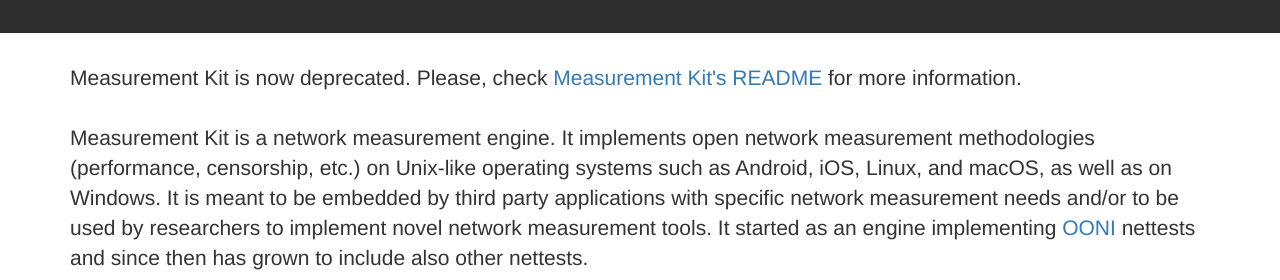
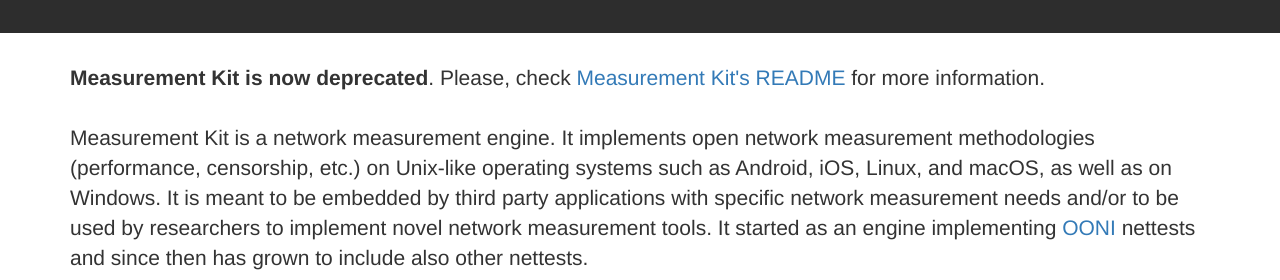
Before and after one commit to libight/libight.github.io, a plain HTML site: page index.html in a window 1280 px wide. Shown: the part 267-547 px from the top of the page. Drawn offline with Linux system fonts and the light colour scheme.

Commit message:
index.html: emphasize that MK is deprecated
Part of https://github.com/ooni/probe-engine/issues/809

```diff
--- a/index.html
+++ b/index.html
@@ -32,8 +32,8 @@
   </a>
 </div>
 
-<p class="app-large" style="margin-top: 30px;">Measurement Kit is
-now deprecated. Please, check <a
+<p class="app-large" style="margin-top: 30px;"><strong>Measurement Kit is
+now deprecated</strong>. Please, check <a
 href="https://github.com/measurement-kit/measurement-kit#measurement-kit">
 Measurement Kit's README</a> for more information.</p>
 
```
